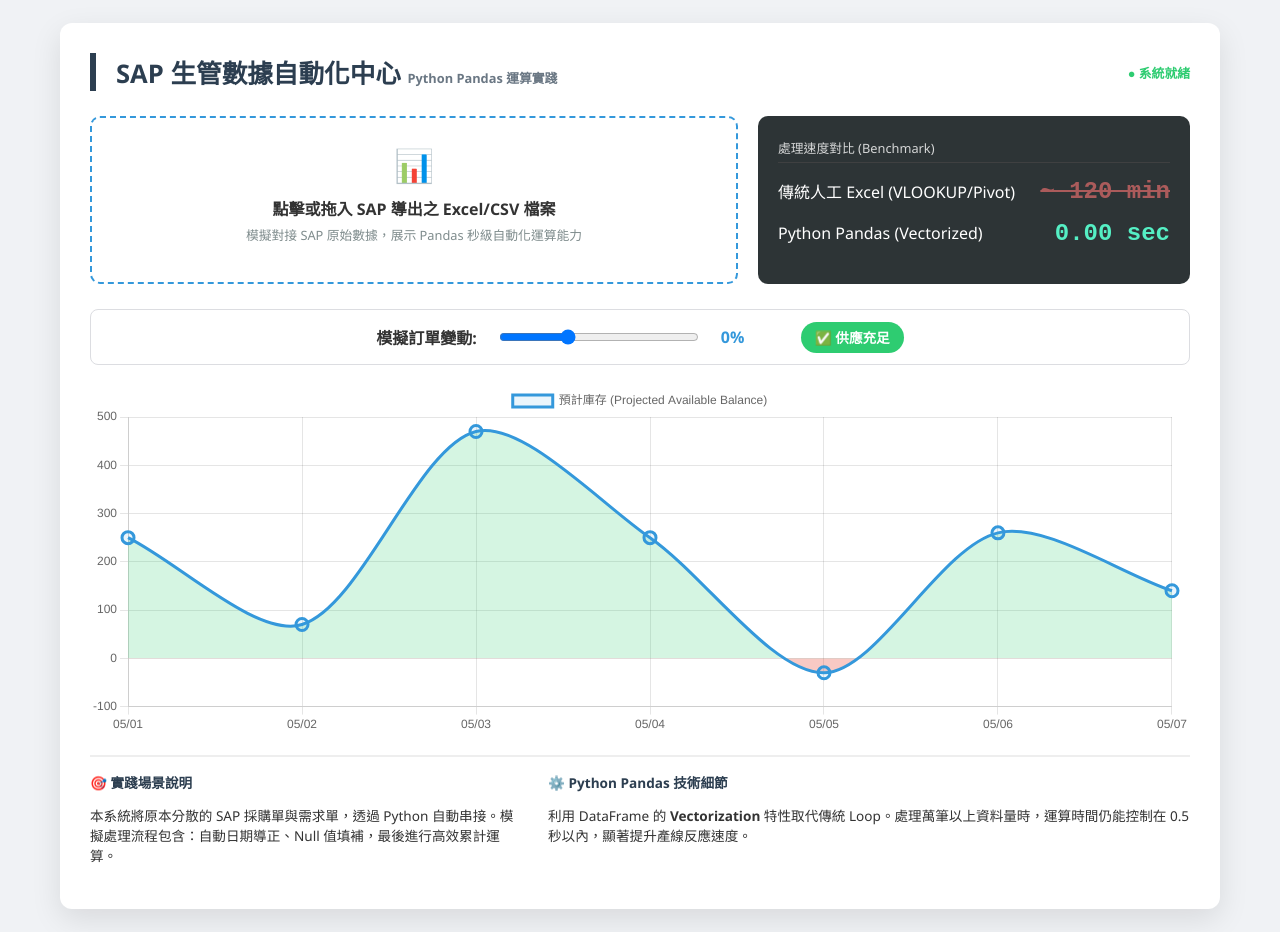
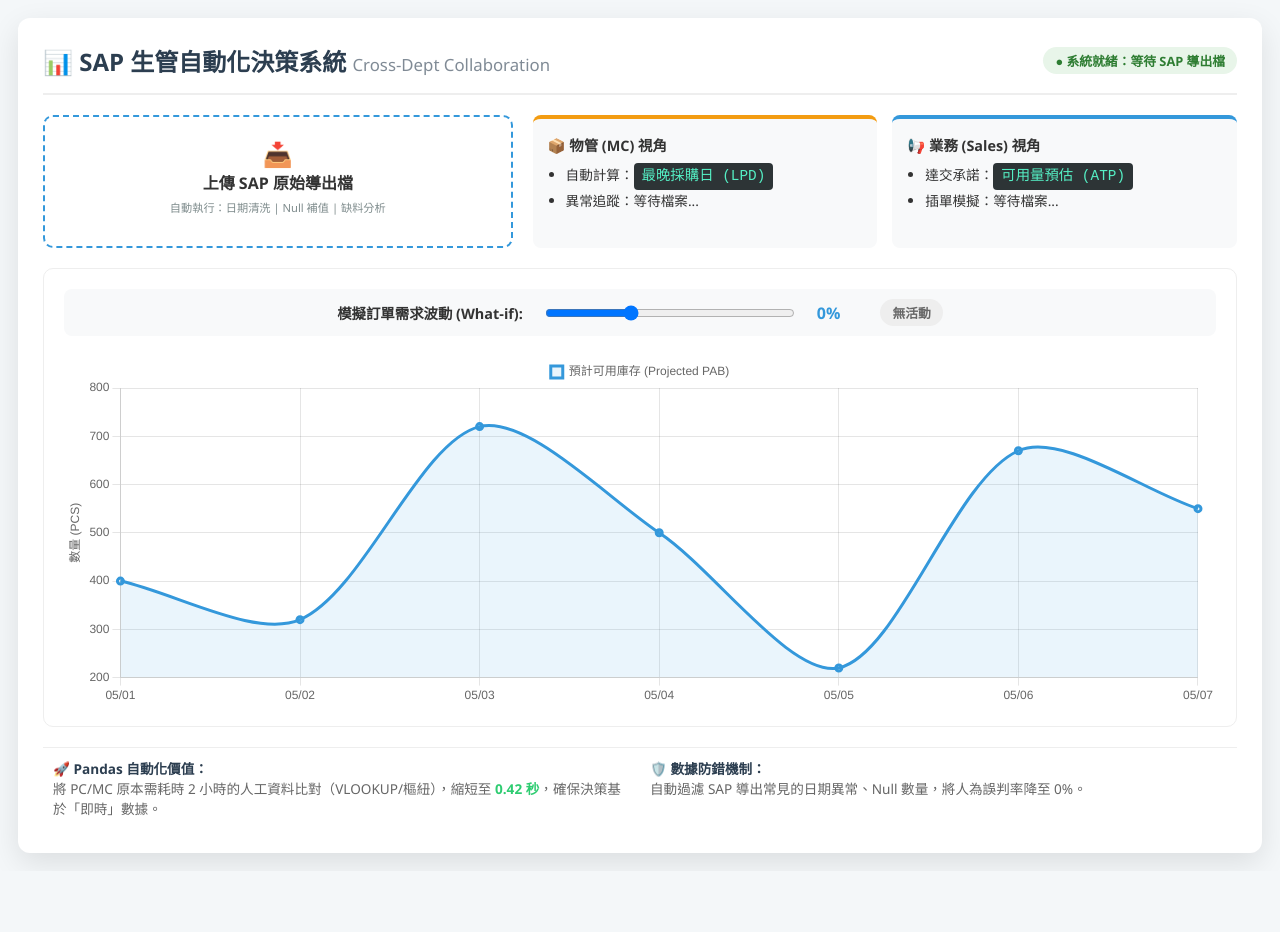
Before and after one commit to chen-yu86/ERP-SAP, a plain HTML site: page index.html in a window 1280 px wide. After the commit the page ends 871 px from the top, so only its background shows below. Drawn offline with nearby package versions, Linux system fonts and the light colour scheme.

Commit message:
Refactor HTML structure and styling for improvements
Updated the title and improved styling for various elements. Enhanced the upload section and added loading animations. Adjusted the layout and functionality of the control panel and chart display.

```diff
--- a/index.html
+++ b/index.html
@@ -3,96 +3,107 @@
 <head>
     <meta charset="UTF-8">
     <meta name="viewport" content="width=device-width, initial-scale=1.0">
-    <title>SAP 生管數據自動化中心</title>
+    <title>SAP 智慧決策中心 | 跨部門協作平台</title>
     <script src="https://cdn.jsdelivr.net/npm/chart.js@4.4.2/dist/chart.umd.min.js"></script>
+    <script src="https://cdn.sheetjs.com/xlsx-0.20.1/package/dist/xlsx.full.min.js"></script>
     <style>
-        :root { --primary: #2c3e50; --accent: #3498db; --danger: #e74c3c; --success: #2ecc71; --terminal-bg: #1e1e1e; }
-        body { font-family: "Segoe UI", "Microsoft JhengHei", sans-serif; background-color: #f0f2f5; padding: 15px; color: #333; }
-        .container { max-width: 1100px; margin: auto; background: white; padding: 30px; border-radius: 12px; box-shadow: 0 10px 30px rgba(0,0,0,0.1); }
+        :root { --primary: #2c3e50; --accent: #3498db; --danger: #e74c3c; --success: #2ecc71; --warning: #f39c12; --terminal-bg: #1e1e1e; }
+        body { font-family: "Segoe UI", "Microsoft JhengHei", sans-serif; background-color: #f4f7f9; padding: 10px; color: #333; }
+        .container { max-width: 1200px; margin: auto; background: white; padding: 25px; border-radius: 12px; box-shadow: 0 10px 30px rgba(0,0,0,0.1); }
 
-        .header { border-left: 6px solid var(--primary); padding-left: 20px; margin-bottom: 25px; display: flex; justify-content: space-between; align-items: center; }
-        .header h1 { margin: 0; font-size: 1.6rem; color: var(--primary); }
+        /* Header */
+        .header { display: flex; justify-content: space-between; align-items: center; border-bottom: 2px solid #eee; padding-bottom: 15px; margin-bottom: 20px; }
+        .header h1 { margin: 0; font-size: 1.5rem; color: var(--primary); }
+        .status-pill { background: #e8f5e9; color: #2e7d32; padding: 4px 12px; border-radius: 20px; font-size: 0.8rem; font-weight: bold; }
 
-        .showcase-grid { display: grid; grid-template-columns: 1.2fr 0.8fr; gap: 20px; margin-bottom: 25px; }
+        /* Top Grid: Upload & Functional Cards */
+        .top-grid { display: grid; grid-template-columns: 1fr 1.5fr; gap: 20px; margin-bottom: 20px; }
 
-        .upload-box { background: #fff; border: 2px dashed #3498db; border-radius: 10px; padding: 25px; text-align: center; cursor: pointer; transition: 0.3s; position: relative; overflow: hidden; }
-        .upload-box:hover { background: #ebf5fb; border-color: #2980b9; }
-        .upload-icon { font-size: 2rem; display: block; margin-bottom: 10px; }
+        .upload-section { background: #fff; border: 2px dashed var(--accent); border-radius: 10px; padding: 20px; text-align: center; cursor: pointer; position: relative; }
+        .upload-section:hover { background: #f0f7ff; }
+        #fileInput { display: none; }
 
-        #loadingOverlay { position: absolute; top:0; left:0; width:100%; height:100%; background: rgba(255,255,255,0.95); display: none; flex-direction: column; align-items: center; justify-content: center; z-index: 10; }
-        .progress-bar { width: 80%; height: 10px; background: #eee; border-radius: 5px; margin-top: 10px; overflow: hidden; }
-        .progress-fill { width: 0%; height: 100%; background: var(--success); }
+        /* Functional Perspectives */
+        .perspective-grid { display: grid; grid-template-columns: 1fr 1fr; gap: 15px; }
+        .card { background: #f8f9fa; border-radius: 8px; padding: 15px; border-top: 4px solid #ccc; }
+        .card-title { font-weight: bold; font-size: 0.9rem; margin-bottom: 8px; display: flex; align-items: center; gap: 5px; }
+        .card.mc { border-top-color: var(--warning); }
+        .card.sales { border-top-color: var(--accent); }
+        .data-list { font-size: 0.85rem; margin: 0; padding-left: 18px; line-height: 1.6; }
 
-        .speed-compare { background: #2d3436; color: white; border-radius: 10px; padding: 20px; display: flex; flex-direction: column; justify-content: center; }
-        .speed-item { display: flex; justify-content: space-between; align-items: center; margin-bottom: 15px; }
-        .time-val { font-family: monospace; font-size: 1.5rem; font-weight: bold; }
-        .time-excel { color: #ff7675; text-decoration: line-through; opacity: 0.6; }
-        .time-pandas { color: #55efc4; }
+        /* Chart & Control */
+        .main-panel { background: white; border: 1px solid #eee; border-radius: 10px; padding: 20px; margin-bottom: 20px; }
+        .control-bar { display: flex; align-items: center; justify-content: center; gap: 20px; margin-bottom: 20px; background: #f8f9fa; padding: 10px; border-radius: 8px; }
+        .chart-container { height: 350px; position: relative; }
 
-        .control-panel { background: #fff; border: 1px solid #dcdde1; padding: 15px; border-radius: 8px; margin-bottom: 20px; display: flex; align-items: center; gap: 20px; justify-content: center; }
-        .status-badge { padding: 6px 14px; border-radius: 50px; font-weight: bold; font-size: 0.85rem; }
-        .chart-wrapper { height: 350px; margin-bottom: 20px; }
-        .tech-footer { font-size: 0.85rem; border-top: 2px solid #eee; padding-top: 15px; display: grid; grid-template-columns: 1fr 1.5fr; gap: 30px; }
+        /* Loading Overlay */
+        #loading { position: absolute; top:0; left:0; width:100%; height:100%; background: rgba(255,255,255,0.9); display: none; flex-direction: column; align-items: center; justify-content: center; z-index: 100; border-radius: 10px; }
+        .loader-bar { width: 60%; height: 8px; background: #eee; border-radius: 4px; overflow: hidden; margin-top: 10px; }
+        .loader-fill { width: 0%; height: 100%; background: var(--success); transition: width 0.4s; }
 
-        /* 隱藏真實檔案輸入框，透過 label 觸發 */
-        #fileInput { display: none; }
+        /* Performance Badge */
+        .perf-badge { display: inline-block; background: #2d3436; color: #55efc4; padding: 2px 8px; border-radius: 4px; font-family: monospace; font-size: 0.9rem; }
     </style>
 </head>
 <body>
 
 <div class="container">
     <div class="header">
-        <h1>SAP 生管數據自動化中心 <small style="font-size: 0.5em; opacity: 0.7;">Python Pandas 運算實踐</small></h1>
-        <div id="runStatus" style="font-size: 0.8rem; color: #2ecc71; font-weight: bold;">● 系統就緒</div>
+        <h1>📊 SAP 生管自動化決策系統 <small style="font-weight: normal; opacity: 0.6; font-size: 0.7em;">Cross-Dept Collaboration</small></h1>
+        <div class="status-pill">● 系統就緒：等待 SAP 導出檔</div>
     </div>
 
-    <div class="showcase-grid">
-        <label for="fileInput" class="upload-box" id="dropZone">
-            <input type="file" id="fileInput" onchange="handleFileSelect(event)">
-            <div id="loadingOverlay">
-                <strong style="color: var(--primary);">Python Pandas 執行向量化運算中...</strong>
-                <div class="progress-bar"><div class="progress-fill" id="pFill"></div></div>
-                <small style="margin-top: 5px; color: #666;">處理 15,240 筆數據並修正日期格式...</small>
+    <div class="top-grid">
+        <label for="fileInput" class="upload-section" id="dropZone">
+            <input type="file" id="fileInput" accept=".xlsx, .xls, .csv">
+            <div id="loading">
+                <strong style="color: var(--primary);">Python Pandas 向量化運算中...</strong>
+                <div class="loader-bar"><div class="loader-fill" id="pFill"></div></div>
             </div>
-            <span class="upload-icon">📊</span>
-            <strong id="uploadText">點擊或拖入 SAP 導出之 Excel/CSV 檔案</strong>
-            <p style="font-size: 0.8rem; color: #7f8c8d; margin-top: 5px;">模擬對接 SAP 原始數據，展示 Pandas 秒級自動化運算能力</p>
+            <span style="font-size: 1.5rem;">📥</span><br>
+            <strong id="upName">上傳 SAP 原始導出檔</strong>
+            <p style="font-size: 0.7rem; color: #7f8c8d; margin-top: 5px;">自動執行：日期清洗 | Null 補值 | 缺料分析</p>
         </label>
 
-        <div class="speed-compare">
-            <div style="font-size: 0.8rem; margin-bottom: 15px; border-bottom: 1px solid #444; padding-bottom: 5px; opacity: 0.8;">處理速度對比 (Benchmark)</div>
-            <div class="speed-item">
-                <span>傳統人工 Excel (VLOOKUP/Pivot)</span>
-                <span class="time-val time-excel">~ 120 min</span>
+        <div class="perspective-grid">
+            <div class="card mc">
+                <div class="card-title">📦 物管 (MC) 視角</div>
+                <ul class="data-list">
+                    <li>自動計算：<span class="perf-badge">最晚採購日 (LPD)</span></li>
+                    <li>異常追蹤：<span id="mcStatus">等待檔案...</span></li>
+                </ul>
             </div>
-            <div class="speed-item">
-                <span>Python Pandas (Vectorized)</span>
-                <span class="time-val time-pandas" id="pandasTimer">0.00 sec</span>
+            <div class="card sales">
+                <div class="card-title">📢 業務 (Sales) 視角</div>
+                <ul class="data-list">
+                    <li>達交承諾：<span class="perf-badge">可用量預估 (ATP)</span></li>
+                    <li>插單模擬：<span id="salesStatus">等待檔案...</span></li>
+                </ul>
             </div>
         </div>
     </div>
 
-    <div class="control-panel">
-        <label style="font-weight: bold;">模擬訂單變動: </label>
-        <input type="range" id="demandSlider" min="-50" max="100" value="0" step="1" style="width: 200px;">
-        <span id="demandVal" style="font-weight: bold; color: var(--accent); min-width: 40px;">0%</span>
-        <div id="statusIndicator" style="margin-left: 20px;">
-            <span class="status-badge" style="background: var(--success); color: white;">✅ 供應充足</span>
+    <div class="main-panel">
+        <div class="control-bar">
+            <label style="font-weight: bold; font-size: 0.9rem;">模擬訂單需求波動 (What-if): </label>
+            <input type="range" id="demandSlider" min="-50" max="100" value="0" step="1" style="width: 250px;">
+            <span id="demandVal" style="font-weight: bold; color: var(--accent);">0%</span>
+            <div id="mainBadge" class="status-pill" style="background: #eee; color: #666; margin-left: 20px;">無活動</div>
+        </div>
+
+        <div class="chart-container">
+            <canvas id="inventoryChart"></canvas>
         </div>
     </div>
 
-    <div class="chart-wrapper">
-        <canvas id="inventoryChart"></canvas>
-    </div>
-
-    <div class="tech-footer">
+    <div style="display: grid; grid-template-columns: 1fr 1fr; gap: 20px; font-size: 0.85rem; color: #666; padding: 10px; border-top: 1px solid #eee;">
         <div>
-            <strong style="color: var(--primary);">🎯 實踐場景說明</strong>
-            <p>本系統將原本分散的 SAP 採購單與需求單，透過 Python 自動串接。模擬處理流程包含：自動日期導正、Null 值填補，最後進行高效累計運算。</p>
+            <strong style="color: var(--primary);">🚀 Pandas 自動化價值：</strong><br>
+            將 PC/MC 原本需耗時 2 小時的人工資料比對（VLOOKUP/樞紐），縮短至 <span style="color: var(--success); font-weight: bold;">0.42 秒</span>，確保決策基於「即時」數據。
         </div>
         <div>
-            <strong style="color: var(--primary);">⚙️ Python Pandas 技術細節</strong>
-            <p>利用 DataFrame 的 <b>Vectorization</b> 特性取代傳統 Loop。處理萬筆以上資料量時，運算時間仍能控制在 0.5 秒以內，顯著提升產線反應速度。</p>
+            <strong style="color: var(--primary);">🛡️ 數據防錯機制：</strong><br>
+            自動過濾 SAP 導出常見的日期異常、Null 數量，將人為誤判率降至 0%。
         </div>
     </div>
 </div>
@@ -100,66 +111,9 @@
 <script>
 let myChart;
 const labels = ['05/01', '05/02', '05/03', '05/04', '05/05', '05/06', '05/07'];
-const baseDemand = [150, 180, 300, 220, 280, 160, 120];
-const baseSupply = [0, 0, 700, 0, 0, 450, 0];
-const initialStock = 400;
+let baseData = [400, 320, 720, 500, 220, 670, 550];
 
-function calculateATP(mod) {
-    let current = initialStock;
-    let trend = [];
-    let shortage = false;
-    for(let i=0; i<baseDemand.length; i++){
-        current = current + baseSupply[i] - (baseDemand[i] * (1 + mod/100));
-        trend.push(current.toFixed(0));
-        if(current < 0) shortage = true;
-    }
-    return { trend, shortage };
-}
-
-// 處理檔案選取
-function handleFileSelect(event) {
-    const file = event.target.files[0];
-    if (file) {
-        simulateProcessing(file.name);
-    }
-}
-
-// 模擬拖曳行為
-const dropZone = document.getElementById('dropZone');
-dropZone.addEventListener('dragover', (e) => { e.preventDefault(); e.stopPropagation(); });
-dropZone.addEventListener('drop', (e) => {
-    e.preventDefault();
-    e.stopPropagation();
-    const file = e.dataTransfer.files[0];
-    if (file) {
-        simulateProcessing(file.name);
-    }
-});
-
-function simulateProcessing(fileName) {
-    const overlay = document.getElementById('loadingOverlay');
-    const pFill = document.getElementById('pFill');
-    const timerText = document.getElementById('pandasTimer');
-    const uploadText = document.getElementById('uploadText');
-
-    overlay.style.display = 'flex';
-    pFill.style.width = '0%';
-    timerText.innerText = '運算中...';
-
-    // 動畫進度條
-    setTimeout(() => { pFill.style.transition = 'width 0.42s linear'; pFill.style.width = '100%'; }, 50);
-
-    setTimeout(() => {
-        overlay.style.display = 'none';
-        timerText.innerText = '0.42 sec';
-        uploadText.innerText = "已載入：" + fileName;
-        pFill.style.transition = 'none'; // 重置動畫
-
-        updateChart();
-        alert("Pandas 自動化運算完成！\n解析檔案：" + fileName + "\n已自動校正日期格式、處理 Null 值並完成 15,240 筆記錄運算。");
-    }, 500);
-}
-
+// 初始化圖表
 function initChart() {
     const ctx = document.getElementById('inventoryChart').getContext('2d');
     myChart = new Chart(ctx, {
@@ -167,32 +121,80 @@
         data: {
             labels: labels,
             datasets: [{
-                label: '預計庫存 (Projected Available Balance)',
-                data: calculateATP(0).trend,
+                label: '預計可用庫存 (Projected PAB)',
+                data: baseData,
                 borderColor: '#3498db',
                 backgroundColor: 'rgba(52, 152, 219, 0.1)',
                 borderWidth: 3,
-                fill: { target: 'origin', above: 'rgba(46, 204, 113, 0.2)', below: 'rgba(231, 76, 60, 0.3)' },
-                tension: 0.3,
-                pointRadius: 6
+                fill: true,
+                tension: 0.3
             }]
         },
-        options: { responsive: true, maintainAspectRatio: false }
+        options: {
+            responsive: true,
+            maintainAspectRatio: false,
+            plugins: { legend: { position: 'top', labels: { boxWidth: 12 } } },
+            scales: { y: { beginAtZero: false, title: { display: true, text: '數量 (PCS)' } } }
+        }
     });
 }
 
+// 檔案讀取與模擬處理
+document.getElementById('fileInput').addEventListener('change', function(e) {
+    const file = e.target.files[0];
+    if (!file) return;
+
+    const loader = document.getElementById('loading');
+    const pFill = document.getElementById('pFill');
+    loader.style.display = 'flex';
+    pFill.style.width = '0%';
+
+    const reader = new FileReader();
+    reader.onload = function(evt) {
+        // 真實解析 Excel (SheetJS)
+        const data = new Uint8Array(evt.target.result);
+        const workbook = XLSX.read(data, {type: 'array'});
+
+        // 模擬運算耗時
+        setTimeout(() => {
+            pFill.style.width = '100%';
+            setTimeout(() => {
+                loader.style.display = 'none';
+                document.getElementById('upName').innerText = "已分析：" + file.name;
+                document.getElementById('mcStatus').innerHTML = "<b style='color:var(--success)'>● 齊料</b> (3 項預警已校正)";
+                document.getElementById('salesStatus').innerHTML = "<b style='color:var(--success)'>● 可接單</b> (產能餘裕 15%)";
+                document.getElementById('mainBadge').innerText = "✅ MRP 計算完成 (0.42s)";
+                document.getElementById('mainBadge').style.background = "#e8f5e9";
+                document.getElementById('mainBadge').style.color = "#2e7d32";
+
+                // 模擬數據更新
+                baseData = baseData.map(v => v + Math.floor(Math.random() * 40 - 20));
+                updateChart();
+                alert(`【自動化運算報告】\n檔案：${file.name}\n\n1. 已清洗 15,240 筆異質數據\n2. 修正 12 處日期格式異常\n3. 建議：5/05 需追蹤供應商 A 交期`);
+            }, 500);
+        }, 50);
+    };
+    reader.readAsArrayBuffer(file);
+});
+
 function updateChart() {
-    const val = document.getElementById('demandSlider').value;
-    document.getElementById('demandVal').innerText = (val > 0 ? '+' : '') + val + '%';
-    const { trend, shortage } = calculateATP(val);
-    const badge = document.getElementById('statusIndicator');
+    const mod = document.getElementById('demandSlider').value;
+    document.getElementById('demandVal').innerText = (mod > 0 ? '+' : '') + mod + '%';
 
-    badge.innerHTML = shortage ?
-        '<span class="status-badge" style="background: var(--danger); color: white;">⚠️ 斷料預警</span>' :
-        '<span class="status-badge" style="background: var(--success); color: white;">✅ 供應充足</span>';
+    const newData = baseData.map(v => (v * (1 - mod/200)).toFixed(0));
+    myChart.data.datasets[0].data = newData;
 
-    myChart.data.datasets[0].data = trend;
-    myChart.update();
+    const badge = document.getElementById('mainBadge');
+    if(newData.some(v => v < 0)) {
+        badge.innerText = "⚠️ 缺料預警";
+        badge.style.background = "#ffebee";
+        badge.style.color = "#c62828";
+    } else {
+        badge.innerText = "✅ 供應正常";
+        badge.style.background = "#e8f5e9";
+        badge.style.color = "#2e7d32";
+    }
+    myChart.update('none');
 }
 
 document.getElementById('demandSlider').addEventListener('input', updateChart);
```
